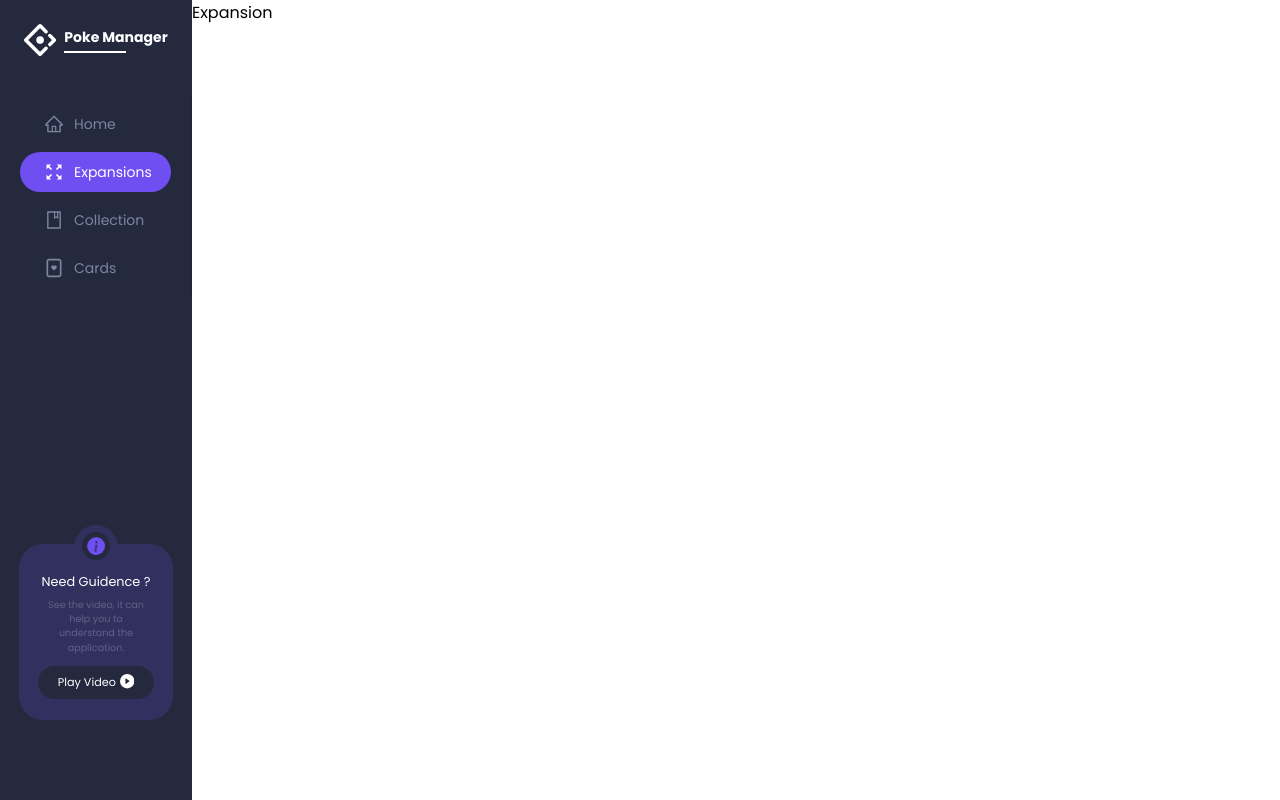
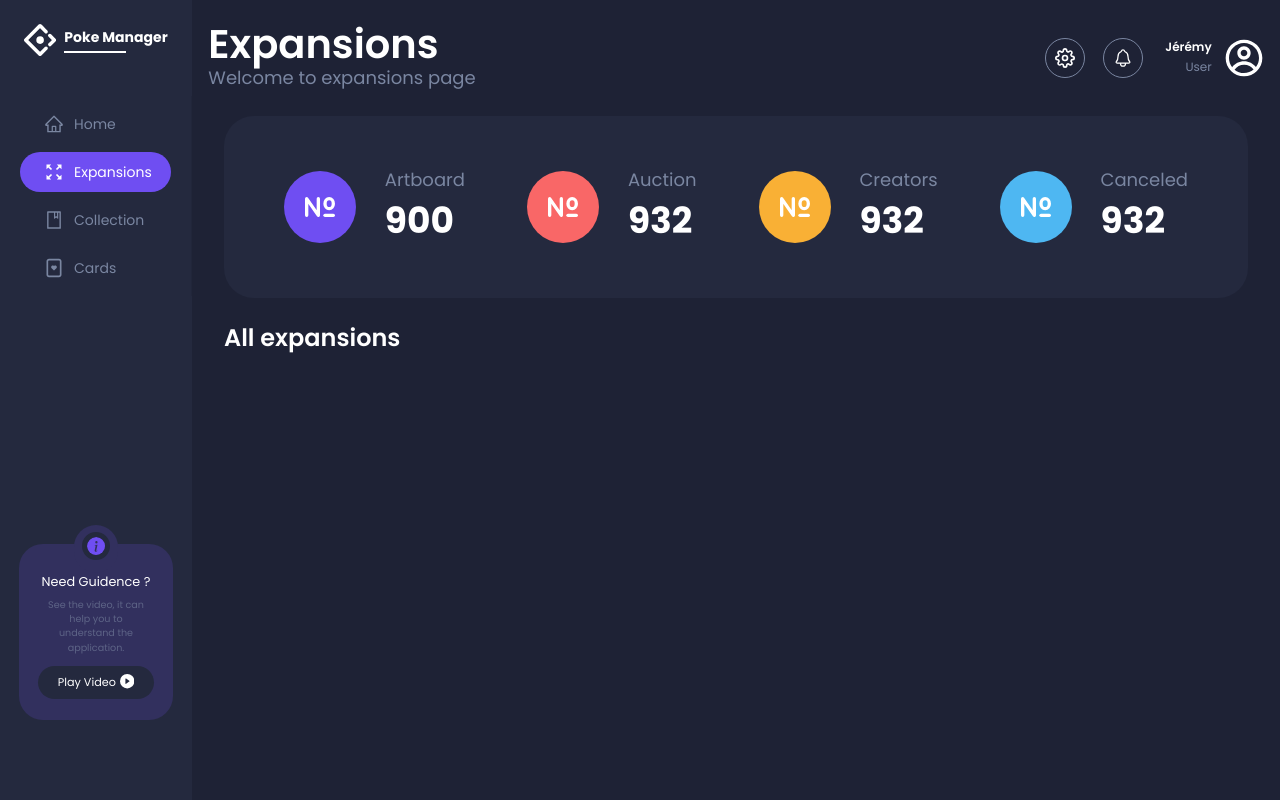
Before and after one commit to jeremyv59/poke-collection-manager, a React (Create React App) app: page /expansions in a window 1280 px wide. Built offline with nearby package versions, Linux system fonts and the light colour scheme.

Commit message:
create expansion page content WIP

```diff
--- a/src/components/header/Header.tsx
+++ b/src/components/header/Header.tsx
@@ -13,13 +13,20 @@ import { FiSettings } from "react-icons/fi";
 import { IoNotificationsOutline } from "react-icons/io5";
 import { SmallText } from "../../styles/GlobalStyles";
 
-const Header = () => {
+type HeaderProps = {
+  title: string;
+  subTitle: string;
+  userName: string;
+  userDesc: string;
+};
+
+const Header = ({ title, subTitle, userName, userDesc }: HeaderProps) => {
   return (
     <CustomHeader>
       <div>
-        <HeaderTitle>Home</HeaderTitle>
+        <HeaderTitle>{title}</HeaderTitle>
         <SmallText fontSize={"1.125rem"} fontWeight={500}>
-          Hello Jérémy, welcome back !
+          {subTitle}
         </SmallText>
       </div>
       <OptionsContainer>
@@ -31,8 +38,8 @@ const Header = () => {
         </IconContainer>
         <UserContainer>
           <UserDescContainer>
-            <UserName>Jérémy Vaneste</UserName>
-            <SmallText fontWeight={400}>User</SmallText>
+            <UserName>{userName}</UserName>
+            <SmallText fontWeight={400}>{userDesc}</SmallText>
           </UserDescContainer>
           <ProfileIcon />
         </UserContainer>
--- /dev/null
+++ b/src/components/overview/Overview.tsx
@@ -0,0 +1,78 @@
+import React from "react";
+import {
+  Container,
+  IconContainer,
+  OverviewItem,
+  TextContainer,
+} from "./overview_styled";
+import { TbNumber } from "react-icons/tb";
+import { HeadingText, SmallText } from "../../styles/GlobalStyles";
+import { theme } from "../../styles/Theme";
+
+const Overview = () => {
+  return (
+    <Container>
+      <OverviewItem>
+        <IconContainer color={theme.colors.purple}>
+          <TbNumber color="white" size={40}></TbNumber>
+        </IconContainer>
+
+        <TextContainer>
+          <SmallText fontSize={"1.125rem"} fontWeight={500}>
+            Artboard
+          </SmallText>
+          <HeadingText fontSize={"2.25rem"} fontWeight={800}>
+            900
+          </HeadingText>
+        </TextContainer>
+      </OverviewItem>
+
+      <OverviewItem>
+        <IconContainer color={theme.colors.secondary.orange}>
+          <TbNumber color="white" size={40}></TbNumber>
+        </IconContainer>
+
+        <TextContainer>
+          <SmallText fontSize={"1.125rem"} fontWeight={500}>
+            Auction
+          </SmallText>
+          <HeadingText fontSize={"2.25rem"} fontWeight={800}>
+            932
+          </HeadingText>
+        </TextContainer>
+      </OverviewItem>
+
+      <OverviewItem>
+        <IconContainer color={theme.colors.secondary.yellow}>
+          <TbNumber color="white" size={40}></TbNumber>
+        </IconContainer>
+
+        <TextContainer>
+          <SmallText fontSize={"1.125rem"} fontWeight={500}>
+            Creators
+          </SmallText>
+          <HeadingText fontSize={"2.25rem"} fontWeight={800}>
+            932
+          </HeadingText>
+        </TextContainer>
+      </OverviewItem>
+
+      <OverviewItem>
+        <IconContainer color={theme.colors.secondary.lightBlue}>
+          <TbNumber color="white" size={40}></TbNumber>
+        </IconContainer>
+
+        <TextContainer>
+          <SmallText fontSize={"1.125rem"} fontWeight={500}>
+            Canceled
+          </SmallText>
+          <HeadingText fontSize={"2.25rem"} fontWeight={800}>
+            932
+          </HeadingText>
+        </TextContainer>
+      </OverviewItem>
+    </Container>
+  );
+};
+
+export default Overview;
--- /dev/null
+++ b/src/components/overview/overview_styled.tsx
@@ -0,0 +1,32 @@
+import styled from "styled-components";
+
+export const Container = styled.div`
+  background: ${({ theme }) => theme.colors.dark};
+  display: flex;
+  padding: 3.125rem 3.75rem;
+  border-radius: 1.875rem;
+  justify-content: space-between;
+  margin-bottom: 1.375rem;
+`;
+
+export const OverviewItem = styled.div`
+  display: flex;
+  align-items: center;
+`;
+
+export const IconContainer = styled.div`
+  background: ${(p) => (p.color ? p.color : "white")};
+  display: flex;
+  justify-content: center;
+  align-items: center;
+  height: 72px;
+  width: 72px;
+  border-radius: 50%;
+  margin-right: 1.8rem;
+`;
+
+export const TextContainer = styled.div`
+  display: flex;
+  flex-direction: column;
+  justify-content: center;
+`;
--- a/src/pages/expansion/Expansion.tsx
+++ b/src/pages/expansion/Expansion.tsx
@@ -1,7 +1,25 @@
 import React from "react";
+import { HeadingText, PageLayout } from "../../styles/GlobalStyles";
+import Header from "../../components/header/Header";
+import { ContentContainer } from "../homepage/home_styled";
+import Overview from "../../components/overview/Overview";
 
 const Expansion = () => {
-  return <div data-testid="expansion-txt">Expansion</div>;
+  return (
+    <PageLayout data-testid="expansion-txt">
+      <Header
+        title="Expansions"
+        subTitle="Welcome to expansions page"
+        userName="Jérémy"
+        userDesc="User"
+      />
+
+      <ContentContainer>
+        <Overview></Overview>
+        <HeadingText>All expansions</HeadingText>
+      </ContentContainer>
+    </PageLayout>
+  );
 };
 
 export default Expansion;
--- /dev/null
+++ b/src/pages/expansion/expansion_styled.tsx
@@ -0,0 +1,5 @@
+import styled from "styled-components";
+
+export const ContentContainer = styled.div`
+  background: yellow;
+`;
--- a/src/pages/homepage/home_styled.tsx
+++ b/src/pages/homepage/home_styled.tsx
@@ -57,6 +57,7 @@ export const RightContainer = styled.div`
 export const ContentContainer = styled.div`
   padding: 0rem 2rem;
   margin: 1rem 0rem;
+  // background: yellow;
 `;
 
 export const TotalCards = styled.div`
--- a/src/pages/homepage/homepage.tsx
+++ b/src/pages/homepage/homepage.tsx
@@ -27,7 +27,12 @@ import PokeCard from "../../components/pokemon/poke_card/PokeCard";
 const Homepage = () => {
   return (
     <HomepageLayout>
-      <Header />
+      <Header
+        title="Home"
+        subTitle="Hello Jérémy, welcome back !"
+        userName="Jérémy"
+        userDesc="User"
+      />
       <MainContainer>
         <MainCardContainer data-testid="main-card">
           <CustomCard expansionTitle="Scarlet & Violet" />
--- a/src/pages/pagesData.tsx
+++ b/src/pages/pagesData.tsx
@@ -2,7 +2,7 @@ import { routerType } from "../types/router.types";
 import Collection from "./collection/Collection";
 import Cards from "./cards/Cards";
 import Expansion from "./expansion/Expansion";
-import Homepage from "./Homepage/homepage";
+import Homepage from "./homepage/Homepage";
 
 const pagesData: routerType[] = [
   {
--- a/src/styles/GlobalStyles.ts
+++ b/src/styles/GlobalStyles.ts
@@ -1,5 +1,6 @@
 import styled, { CSSProperties, createGlobalStyle } from "styled-components";
 import { ThemeType } from "./Theme";
+import { device } from "./Breakpoints";
 
 const GlobalStyles = createGlobalStyle<ThemeType>`
   * {
@@ -14,11 +15,21 @@ const GlobalStyles = createGlobalStyle<ThemeType>`
   }
 
   body {
-    background-color:${({ theme }) => theme.colors.white};
+    background-color: ${({ theme }) => theme.colors.white};
   }
 `;
 
 // GLOBAL COMPONENTS
+export const PageLayout = styled.div`
+  width: 100%;
+  position : relative;
+  background: ${({ theme }) => theme.colors.darkSecondary};
+
+  @media ${device.tablet} {
+    padding-top: 100px;
+  }
+`;
+
 export const HeadingText = styled.h4<CSSProperties>`
   color: ${p => (p.color ? p.color : "white")};
   font-size: ${p => (p.fontSize ? p.fontSize : "1.5rem")};
--- a/src/styles/Theme.ts
+++ b/src/styles/Theme.ts
@@ -11,6 +11,12 @@ export const theme = {
     darkSecondary : "#1e2235",
     white: "#ffffff",
     success: "#66A15A",
+
+    secondary : {
+      orange :"#F96767",
+      yellow : "#F9B035",
+      lightBlue : "#4EB7F2"
+    }
   },
   transition: "all 250ms ease-in",
 };
```
Also changed, not shown: 1 other file (tests, documents, lock files or other folders).
